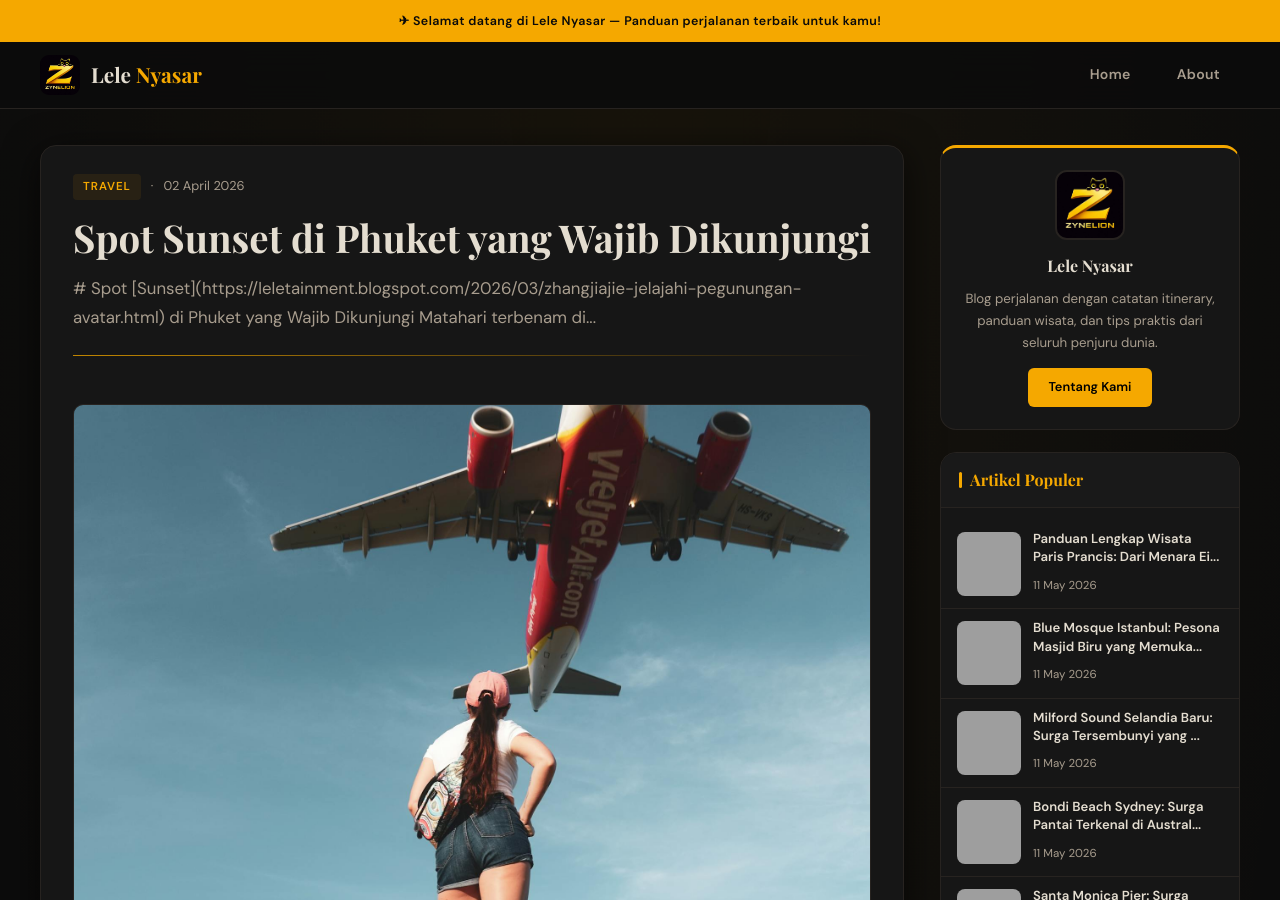
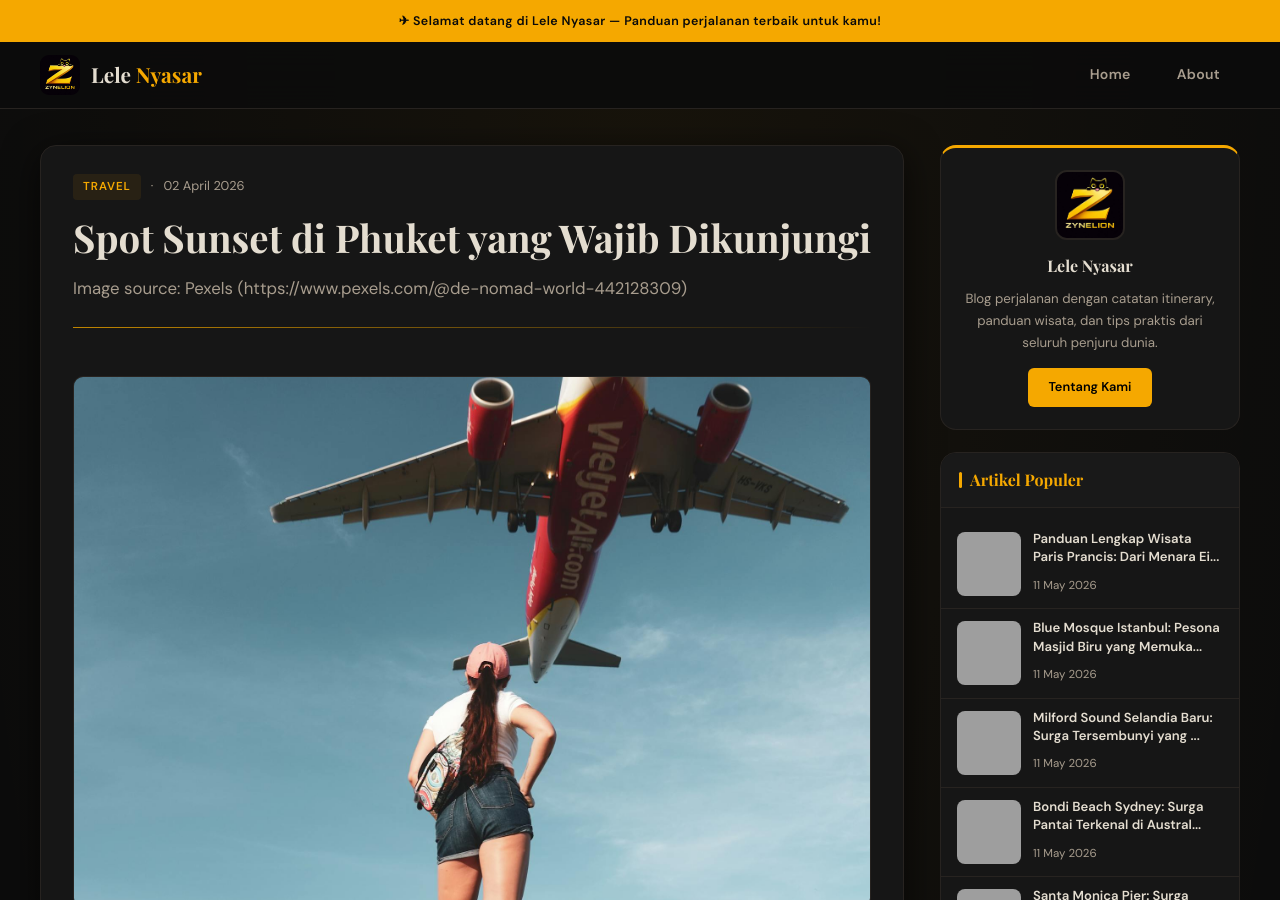
Before and after one commit to vwebe/lele, a Jekyll site: the page built from _posts/2026-04-02-spot-sunset-di-phuket-yang-wajib-dikunjungi.md, in a window 1280 px wide and 900 px high, cut to the strip 0-900 px from the top of the window. Built offline with Jekyll 4.4.1, drawn with Linux system fonts in a browser that asks for light colours; some web fonts are replaced; grey boxes are pictures that could not be loaded.

Commit message:
Fix SEO meta source: _posts/2026-04-02-spot-sunset-di-phuket-yang-wajib-dikunjungi.md

```diff
--- a/_posts/2026-04-02-spot-sunset-di-phuket-yang-wajib-dikunjungi.md
+++ b/_posts/2026-04-02-spot-sunset-di-phuket-yang-wajib-dikunjungi.md
@@ -1,16 +1,21 @@
 ---
 layout: post
 title: "Spot Sunset di Phuket yang Wajib Dikunjungi"
+seo_title: "Spot Sunset di Phuket yang Wajib Dikunjungi"
+keyword: "spot sunset di phuket yang wajib dikunjungi"
 date: 2026-04-02 16:30:00 +0700
-categories: [travel]
-image: "/assets/images/auto/spot-sunset-di-phuket-yang-wajib-dikunjungi.jpg"
-seo_title: "Spot Sunset di Phuket yang Wajib Dikunjungi"
-description: "# Spot [Sunset](https://leletainment.blogspot.com/2026/03/zhangjiajie-jelajahi-pegunungan-avatar.html) di Phuket yang Wajib Dikunjungi Matahari terbenam di..."
-excerpt: "# Spot [Sunset](https://leletainment.blogspot.com/2026/03/zhangjiajie-jelajahi-pegunungan-avatar.html) di Phuket yang Wajib Dikunjungi Matahari terbenam di..."
-keywords: "spot sunset di phuket yang wajib dikunjungi, spot sunset phuket wajib, travel, wisata spot sunset phuket, panduan spot sunset phuket, tips spot sunset phuket"
-image_alt: "Spot Sunset di Phuket yang Wajib Dikunjungi"
+last_modified_at: 2026-05-12 17:34:31 +0700
+sitemap: true
 robots: "index, follow, max-snippet:-1, max-image-preview:large, max-video-preview:-1"
 googlebot: "index, follow, max-snippet:-1, max-image-preview:large, max-video-preview:-1"
+categories: ["travel"]
+tags: ["travel"]
+description: "Image source: Pexels (https://www.pexels.com/@de-nomad-world-442128309)"
+excerpt: "Image source: Pexels (https://www.pexels.com/@de-nomad-world-442128309)"
+keywords: "travel, spot, sunset, phuket, wisata spot sunset phuket, panduan spot sunset phuket, tips spot sunset phuket"
+image: "/assets/images/auto/spot-sunset-di-phuket-yang-wajib-dikunjungi.jpg"
+image_alt: "Spot Sunset di Phuket yang Wajib Dikunjungi"
+seo_fixed_source: "sheet_keyword_h2p_v1"
 ---
 
 <img src="{{ "assets/images/auto/spot-sunset-di-phuket-yang-wajib-dikunjungi.jpg" | relative_url }}" alt="Spot Sunset di Phuket yang Wajib Dikunjungi" loading="lazy" decoding="async">
```
